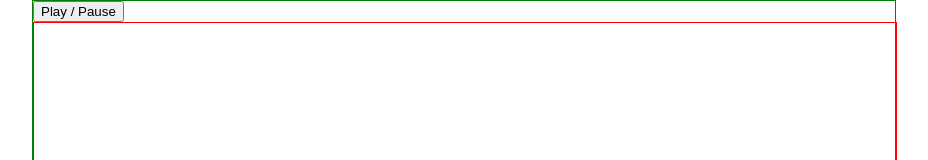
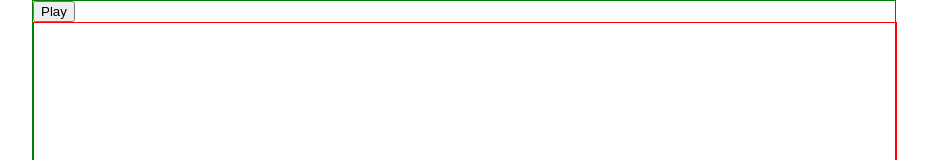
Before and after one commit to renemagitte/examenspiano-react, a React app: page / in a window 1280 px wide. Shown: the top 160 px of the page, without its empty margins (176-1104 px from the left). Built offline with nearby package versions, Linux system fonts and the light colour scheme.

Commit message:
toggling play-pause button

```diff
--- a/src/components/NoteCanvas.js
+++ b/src/components/NoteCanvas.js
@@ -8,20 +8,14 @@ class NoteCanvas extends React.Component {
     playing: false,
     playheadAt: 0
   }
-  // componentDidMount() {
-  //   this.updateCanvas();
-  // }
+
   updateCanvas(x) {
     const c = this.refs.canvas.getContext('2d');
 
-    // Rect playhead
-    // c.clearRect((x - 1), 0, 1, 400);
-    // c.fillRect(x, 0, 1, 400);
-
-    // Line playhead
-
+    /* Clear canvas */
     c.clearRect(0, 0, 860, 375);
 
+    /* Clear canvas */
     c.beginPath();
     c.moveTo(x, 0);
     c.lineTo(x, 375);
@@ -39,10 +33,18 @@ class NoteCanvas extends React.Component {
     var myVar;
 
     if(!this.state.playing){
-      myVar = setInterval(this.play, 300);
-    }else{
+      myVar = setInterval(this.play, 100);
+    }
+    // else{
+    //   clearInterval(myVar);
+    // }
+
+    if(this.state.playing){
+      console.log("hej");
       clearInterval(myVar);
+      this.setState({ playheadAt: this.state.playheadAt + 1 });
     }
+
 
   }
 
@@ -57,10 +59,12 @@ class NoteCanvas extends React.Component {
 
   render() {
 
+    let buttonText = this.state.playing ? 'Pause' : 'Play';
+
       return (
         <div className="noteCanvas-container" id="container">
           {/* <button onClick={this.play}>Play / Pause</button> */}
-          <button onClick={this.setPlayPause}>Play / Pause</button>
+          <button onClick={this.setPlayPause}>{buttonText}</button>
           <canvas width="860" height="375" id="noteCanvas" ref="canvas"></canvas>
         </div>
       );
```
